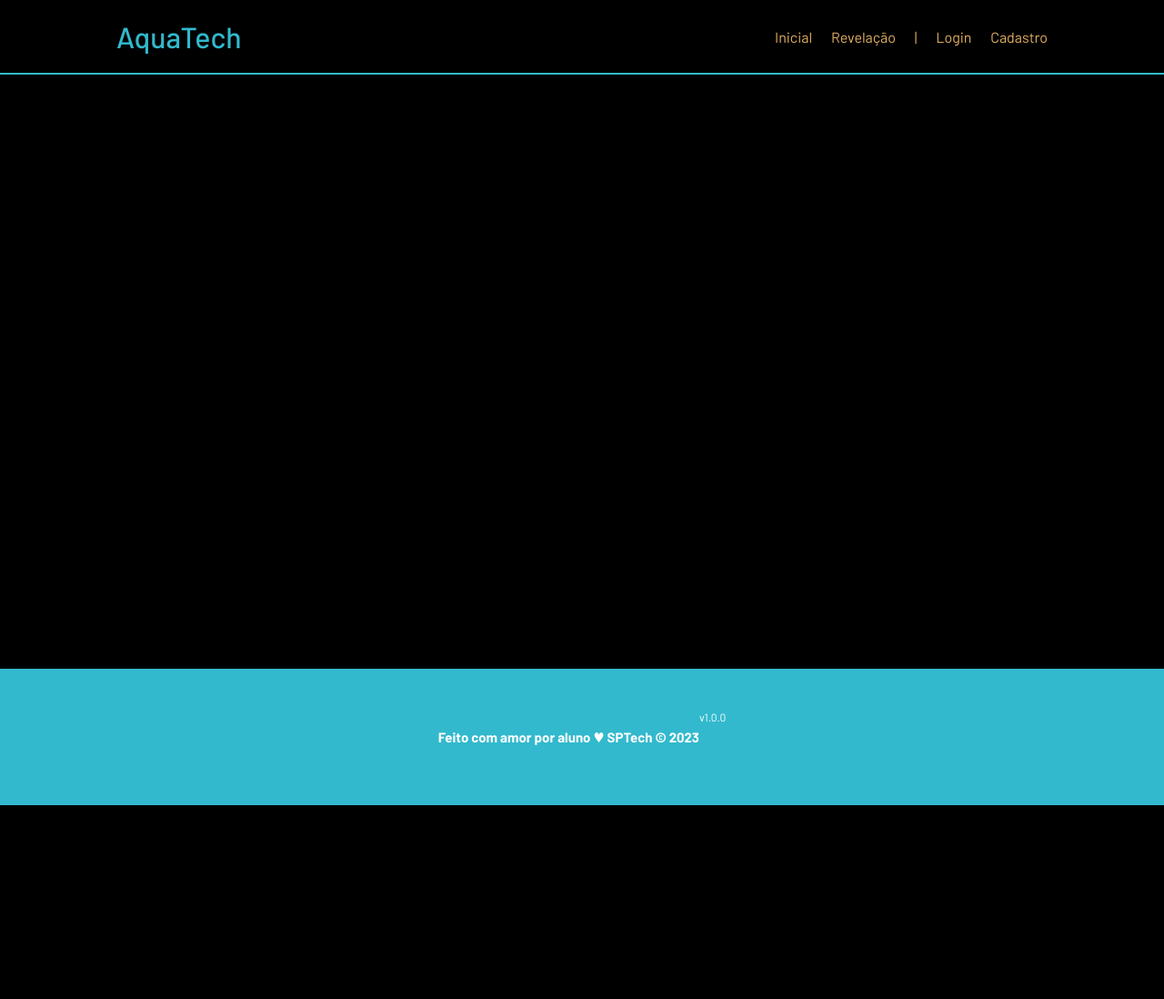
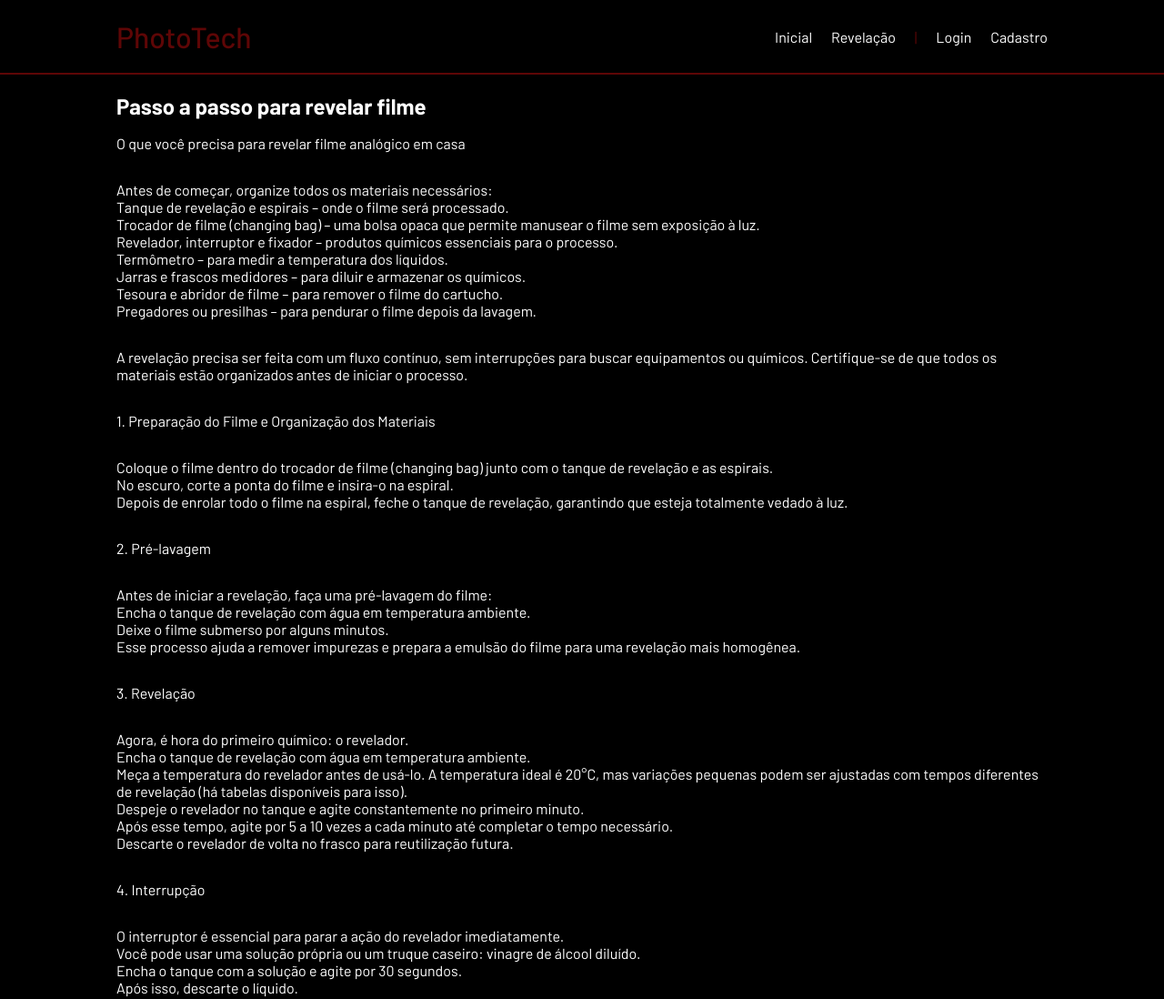
Before and after one commit to Matheus-valle/projeto_dinamica_pi, a website: page public/revelacao.html in a window 1280 px wide. Shown: the top 1098 px of the page at 91% size. Before the commit the page ends 885 px from the top, so only its background shows below. Drawn offline with Linux system fonts and the light colour scheme.

Commit message:
Página revelação

```diff
--- a/public/css/revelacao.css
+++ b/public/css/revelacao.css
@@ -23,7 +23,7 @@ body {
 
 .header {
   height: var(--tamanho-header);
-  border-bottom: 2px solid #32b9cd;
+  border-bottom: 2px solid #5e0606;
 }
 
 .header .container {
@@ -34,7 +34,7 @@ body {
 
 .header a {
   text-decoration: none;
-  color: #e3b062;
+  color: white;
 }
 
 .agora {
@@ -47,11 +47,11 @@ body {
   align-items: center;
   justify-content: space-between;
   list-style: none;
-  color: #e3b062;
+  color: #5e0606;
 }
 
 .titulo {
-  color: #32b9cd;
+  color: #5e0606;
   width: fit-content;
   font-weight: 500;
 }
@@ -63,7 +63,7 @@ body {
 /* FOOTER */
 
 .footer {
-  background-color: #32b9cd;
+  background-color: #5e0606;
   height: 150px;
   color: #fff;
   display: flex;
@@ -79,14 +79,18 @@ body {
   font-size: 12px;
 }
 
-* SIMULADOR */
+/* SIMULADOR */
 
-.simulador {
-  color: white;
+.revelacao h2{
+    display: flex;
+    height: 10px;
+    color: white;
 }
 
-.simulador .container {
-  flex-direction: column;
-  overflow: scroll;
-  height: var(--tamanho-simulador);
+.revelacao .container {
+    display: flex;
+    flex-direction: column;
+    height: var(--tamanho-simulador);
+    color: white;
+    height: 1600px;
 }
--- a/public/revelacao.html
+++ b/public/revelacao.html
@@ -6,7 +6,7 @@
     <meta http-equiv="X-UA-Compatible" content="IE=edge">
     <meta name="viewport" content="width=device-width, initial-scale=1.0">
 
-    <title>AquaTech | Revelação</title>
+    <title>PhotoTech | Revelação</title>
 
     <script src="./js/sessao.js"></script>
 
@@ -20,13 +20,13 @@
     <!--header inicio-->
     <div class="header">
         <div class="container">
-            <h1 class="titulo">AquaTech</h1>
+            <h1 class="titulo">PhotoTech</h1>
             <ul class="navbar">
                 <li>
                     <a href="./index.html">Inicial</a>
                 </li>
                 <li>
-                    <a href="agora">Revelação</a>
+                    <a href="revelacao.html">Revelação</a>
                 </li>
                 <li>|</li>
                 <li>
@@ -41,29 +41,71 @@
 
 
     <!-- simulador inicio -->
-    <div class="simulador">
+    <div class="revelacao">
         <div class="container">
-            <h2>Simulador</h2>
-            <p>Lorem ipsum, dolor sit amet consectetur adipisicing elit. Accusantium tempora architecto sint fugit
-                dolorum? Ipsum laborum magnam similique labore, voluptate amet reprehenderit rem ab blanditiis quisquam
-                laboriosam eaque alias. Reiciendis. Lorem ipsum, dolor sit amet consectetur adipisicing elit.
-                Accusantium tempora architecto sint fugit dolorum? Ipsum laborum magnam similique labore, voluptate amet
-                reprehenderit rem ab blanditiis quisquam laboriosam eaque alias. Reiciendis.</p>
-            <p>Lorem ipsum, dolor sit amet consectetur adipisicing elit. Accusantium tempora architecto sint fugit
-                dolorum? Ipsum laborum magnam similique labore, voluptate amet reprehenderit rem ab blanditiis quisquam
-                laboriosam eaque alias. Reiciendis. Lorem ipsum, dolor sit amet consectetur adipisicing elit.
-                Accusantium tempora architecto sint fugit dolorum? Ipsum laborum magnam similique labore, voluptate amet
-                reprehenderit rem ab blanditiis quisquam laboriosam eaque alias. Reiciendis.</p>
-            <p>Lorem ipsum, dolor sit amet consectetur adipisicing elit. Accusantium tempora architecto sint fugit
-                dolorum? Ipsum laborum magnam similique labore, voluptate amet reprehenderit rem ab blanditiis quisquam
-                laboriosam eaque alias. Reiciendis. Lorem ipsum, dolor sit amet consectetur adipisicing elit.
-                Accusantium tempora architecto sint fugit dolorum? Ipsum laborum magnam similique labore, voluptate amet
-                reprehenderit rem ab blanditiis quisquam laboriosam eaque alias. Reiciendis.</p>
-            <p>Lorem ipsum, dolor sit amet consectetur adipisicing elit. Accusantium tempora architecto sint fugit
-                dolorum? Ipsum laborum magnam similique labore, voluptate amet reprehenderit rem ab blanditiis quisquam
-                laboriosam eaque alias. Reiciendis. Lorem ipsum, dolor sit amet consectetur adipisicing elit.
-                Accusantium tempora architecto sint fugit dolorum? Ipsum laborum magnam similique labore, voluptate amet
-                reprehenderit rem ab blanditiis quisquam laboriosam eaque alias. Reiciendis.</p>
+            <h2>Passo a passo para revelar filme </h2>
+
+            <p>O que você precisa para revelar filme analógico em casa </p>
+
+            <p>Antes de começar, organize todos os materiais necessários: <br>
+                Tanque de revelação e espirais – onde o filme será processado. <br>
+                Trocador de filme (changing bag) – uma bolsa opaca que permite manusear o filme sem exposição à luz. <br>
+                Revelador, interruptor e fixador – produtos químicos essenciais para o processo. <br>
+                Termômetro – para medir a temperatura dos líquidos. <br>
+                Jarras e frascos medidores – para diluir e armazenar os químicos. <br>
+                Tesoura e abridor de filme – para remover o filme do cartucho. <br>
+                Pregadores ou presilhas – para pendurar o filme depois da lavagem.</p>
+
+            <p>A revelação precisa ser feita com um fluxo contínuo, sem interrupções para buscar
+            equipamentos ou químicos. Certifique-se de que todos os materiais estão organizados
+                    antes de iniciar o processo. </p>
+
+            <p>1. Preparação do Filme e Organização dos Materiais </p>
+
+            <p>Coloque o filme dentro do trocador de filme (changing bag) junto com o tanque de revelação e as espirais. <br>
+            No escuro, corte a ponta do filme e insira-o na espiral. <br>
+            Depois de enrolar todo o filme na espiral, feche o tanque de revelação, garantindo que esteja totalmente vedado à luz.  <br></p>
+
+            <p>2. Pré-lavagem </p>
+
+            <p>Antes de iniciar a revelação, faça uma pré-lavagem do filme: <br>
+              Encha o tanque de revelação com água em temperatura ambiente. <br>
+              Deixe o filme submerso por alguns minutos. <br>
+              Esse processo ajuda a remover impurezas e prepara a emulsão do filme para uma revelação mais homogênea. <br></p>
+
+            <p>3. Revelação</p>
+            <p>Agora, é hora do primeiro químico: o revelador. <br>
+              Encha o tanque de revelação com água em temperatura ambiente. <br>
+              Meça a temperatura do revelador antes de usá-lo. A temperatura ideal é 20°C,
+              mas variações pequenas podem ser ajustadas com tempos diferentes de revelação (há tabelas disponíveis para isso). <br>
+              Despeje o revelador no tanque e agite constantemente no primeiro minuto.<br>
+            Após esse tempo, agite por 5 a 10 vezes a cada minuto até completar o tempo necessário. <br>
+            Descarte o revelador de volta no frasco para reutilização futura. </p>
+
+            <p>4. Interrupção </p>
+            <p>O interruptor é essencial para parar a ação do revelador imediatamente. <br>
+              Você pode usar uma solução própria ou um truque caseiro: vinagre de álcool diluído. <br>
+              Encha o tanque com a solução e agite por 30 segundos. <br>
+              Após isso, descarte o líquido. <br></p>
+
+            <p>5. Fixação </p>
+            <p>Agora, vamos estabilizar a imagem revelada com o fixador.  <br>
+              Despeje o fixador no tanque e agite conforme o mesmo processo do revelador. <br>
+              O tempo pode variar, mas geralmente leva cerca de 4 minutos.  <br>
+              Após esse tempo, o filme já pode ser exposto à luz. <br></p>
+
+            <p>6. Lavagem </p>
+            <p>Depois da fixação, é preciso lavar bem o filme para remover os resíduos químicos. <br>
+              Coloque o filme em um pote com água corrente por 10 a 15 minutos. <br>
+              Se tiver acesso ao produto Hypo Clear (ou Orbit Bath), esse tempo pode ser reduzido para 2 a 3 minutos. <br></p>
+
+            <p>7. Secagem </p>
+            <p>Para evitar manchas no filme, usamos um truque caseiro: <br>
+              Prepare uma solução com algumas gotas de detergente neutro diluído em água. <br>
+              Mergulhe o filme nessa solução para remover as gotas d’água que poderiam deixar marcas. <br>
+            Pendure o filme para secar em um local sem poeira, utilizando presilhas ou pregadores. <br>
+                Após 40 minutos a 1 hora, seu filme estará completamente seco e pronto para ser digitalizado ou ampliado!
+            </p>
 
         </div>
     </div>
```
Also changed, not shown: public/cadastro.html (+2 -2 lines), public/index.html (+2 -2 lines), public/login.html (+2 -2 lines).
